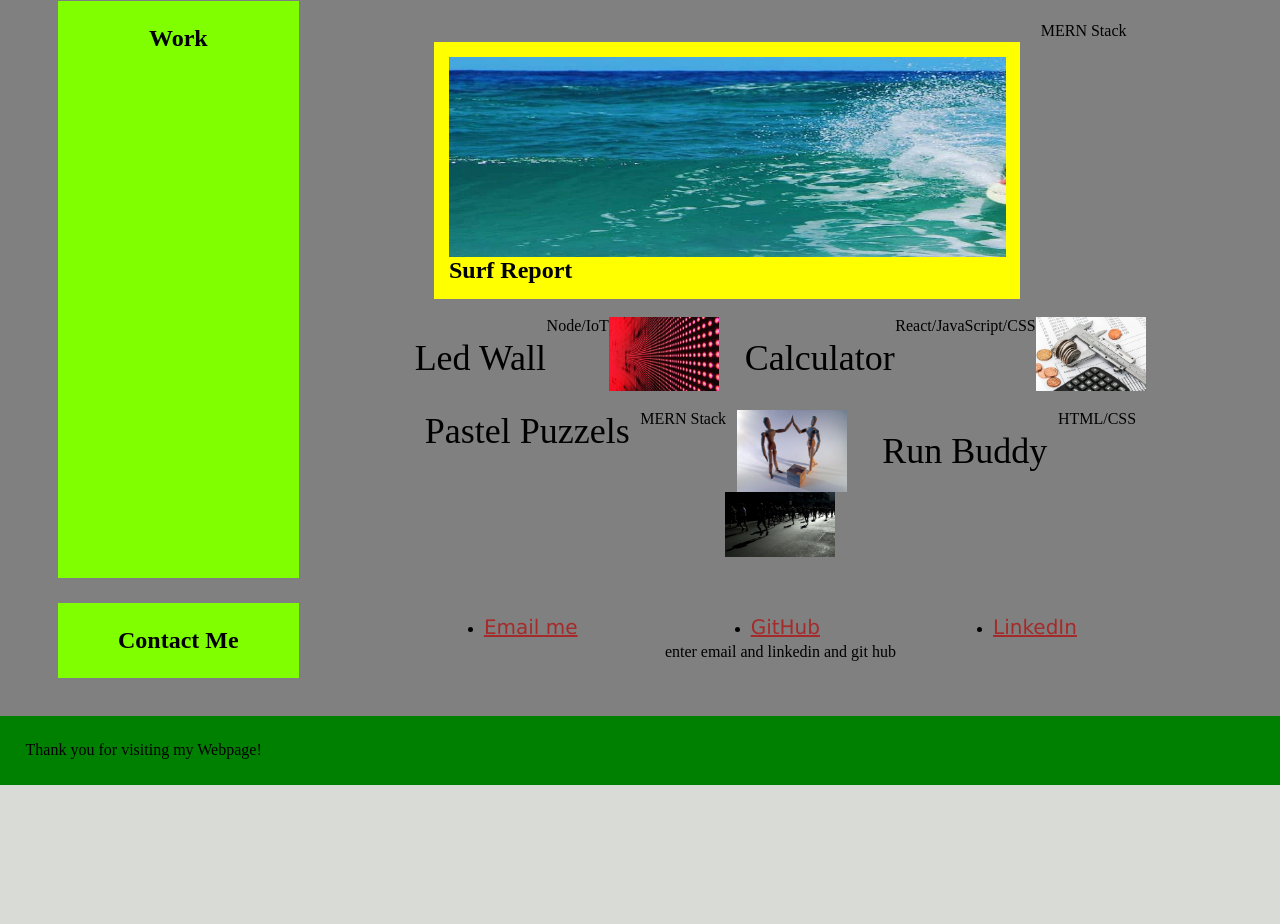
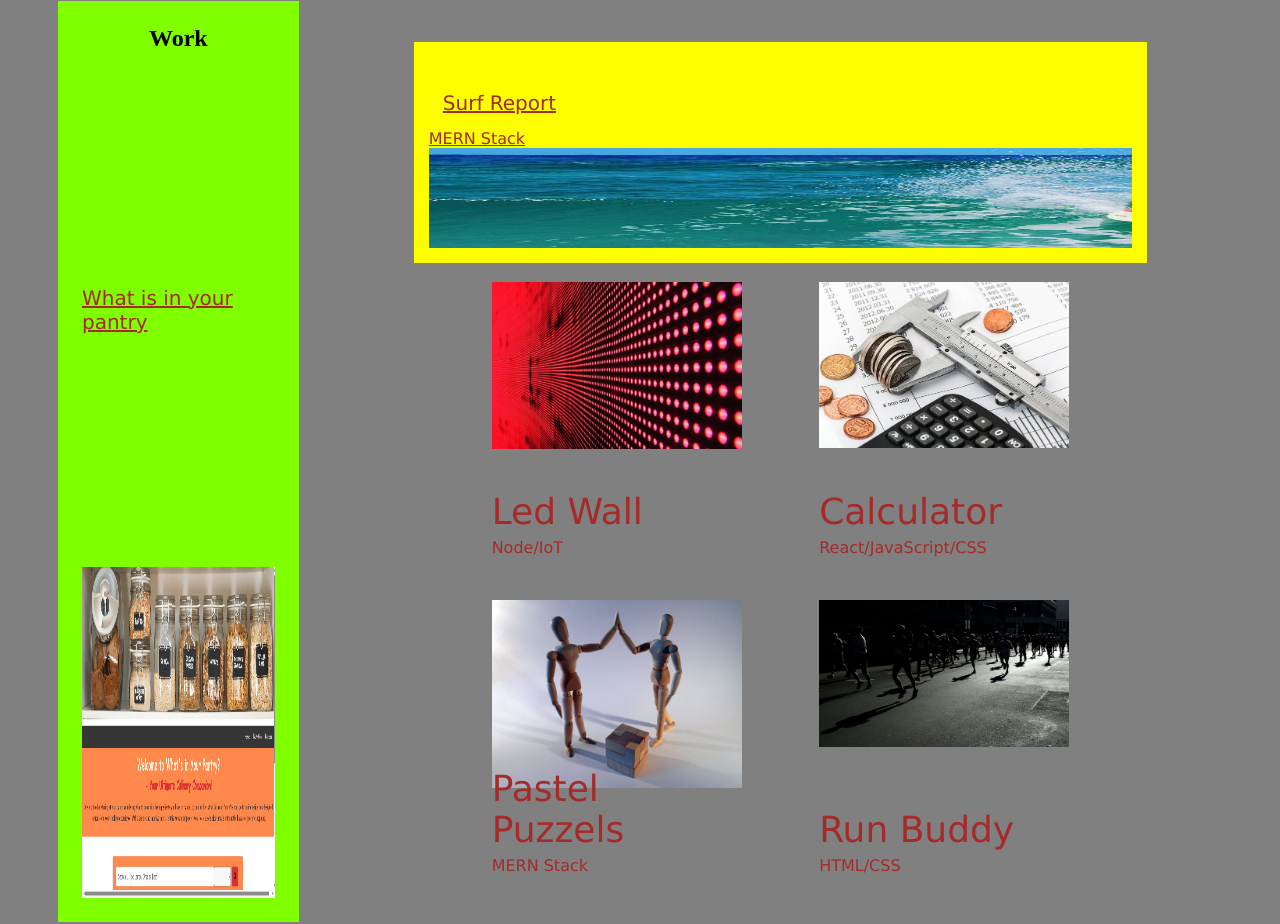
Before and after one commit to GonzaloGodinez/Portfolio, a plain HTML site: page index.html in a window 1280 px wide. Shown: the part 320-1244 px from the top of the page. Before the commit the page ends 1105 px from the top, so only its background shows below. Drawn offline with Linux system fonts and the light colour scheme.

Commit message:
add c7 recipe link - what is in your pantry Img

```diff
--- a/assets/css/style.css
+++ b/assets/css/style.css
@@ -117,7 +117,7 @@ section {
 
 /* Surf content and image */
 .SurfReport {
-    width: 80%;
+    width: 100%;
     display: flex;
     flex-wrap: wrap;
     background-color: yellow;
@@ -125,7 +125,8 @@ section {
     margin-top: 20px;
 }
 .SurfReport img {
-    max-height: 200px;
+    width: 100%;
+    max-height: 100px;
 }
 .float-full {
     flood-opacity: 0%;
@@ -139,9 +140,28 @@ section {
 .float-right {
     width: 15%;
 }
+a img{
+    width: 100%;
+}
+.project{
+    position: relative;
+    height: 300px;
+    width: 250px;
+}
+.project-header {
+    position: absolute;
+    left: 0px;
+    bottom: 50px;
+}
+.project-p {
+    position: absolute;
+    left: 0px;
+    bottom: 25px;
+}
 /* LEDWall content and image */
 .LEDWall img {
-    max-height: 200px;
+    width: 100%;
+    max-height: 100px;
 }
 .LEDWall {
     margin-top: 20px;
@@ -149,7 +169,8 @@ section {
 }
 /* Calculator content and image */
 .Calculator img {
-    max-height: 200px;
+    width: 100%;
+    max-height: 100px;
 }
 .Calculator {
     margin-top: 20px;
--- a/index.html
+++ b/index.html
@@ -51,30 +51,43 @@
                     <h2 id="Work">
                         Work
                     </h2>
+                    <li>
+                        <a href="https://ltrokey.github.io/c7_recipe_builder/index.html">What is in your pantry</a>
+                    </li>
+                    <img src="./assets/images/WhatIsInYourPantryMainPg.png" class="float-full" />
                 </aside>
                 <section>
                     <section>
-                        <div id="SurfReport" class="SurfReport">
-                            <img src="./assets/images/Surfing-Cozumel.jpg" class="float-full"/>
-                            <h2>Surf Report</h2>
-                        </div>
-                        <p>MERN Stack</p>
+                        <a href="" class="SurfReport">
+                            <div class="SurfReport">Surf Report</div>
+                            <p class="float-right">MERN Stack</p>
+                            <img src="./assets/images/Surfing-Cozumel.jpg" class="float-full" />
+                        </a>
                     </section>
                     <section>
-                        <div id="LEDWall" class="LEDWall">Led Wall</div>
-                        <p>Node/IoT</p>
-                        <img src="./assets/images/LEDWall.jpg" class="float-left"/>
-                        <div id="Calculator" class="Calculator">Calculator</div>
-                        <p>React/JavaScript/CSS</p>
-                        <img src="./assets/images/calculator.jpg" class="float-right"/>
+                        <a href="" class="project">
+                            <div id="LEDWall" class="LEDWall project-header">Led Wall</div>
+                            <p class="project-p">Node/IoT</p>
+                            <img src="./assets/images/LEDWall.jpg" class="float" />
+                        </a>
+                        <a href="" class="project">
+                            <div id="Calculator" class="Calculator project-header">Calculator</div>
+                            <p class="project-p">React/JavaScript/CSS</p>
+                            <img src="./assets/images/calculator.jpg" class="float" />
+                        </a>
                     </section>
                     <section>
-                        <div id="PastelPuzzels" class="PastelPuzzels">Pastel Puzzels</div>
-                        <p>MERN Stack</p>
-                        <img src="./assets/images/puzzle.jpg" class="float-left"/>
-                        <div id="RunBuddy" class="RunBuddy">Run Buddy</div>
-                        <p>HTML/CSS</p>
-                        <img src="./assets/images/run-buddy.jpg" class="float-right"/>
+                        <a href="" class="project">
+                            <div id="PastelPuzzels" class="LEDWall project-header">Pastel Puzzels</div>
+                            <p class="project-p">MERN Stack</p>
+                            <img src="./assets/images/puzzle.jpg" class="float" />
+                        </a>
+                        <a href="" class="project">
+                            <div id="RunBuddy" class="Calculator project-header">Run Buddy</div>
+                            <p class="project-p">HTML/CSS</p>
+                            <img src="./assets/images/run-buddy.jpg" class="float" />
+                        </a>
+
                     </section>
                 </section>
             </section>
@@ -109,4 +122,5 @@
         </p>
     </footer>
 </body>
+
 </html>
```
Also changed, not shown: assets/images/WhatIsInYourPantryMainPg.png (added), 1 other file.
